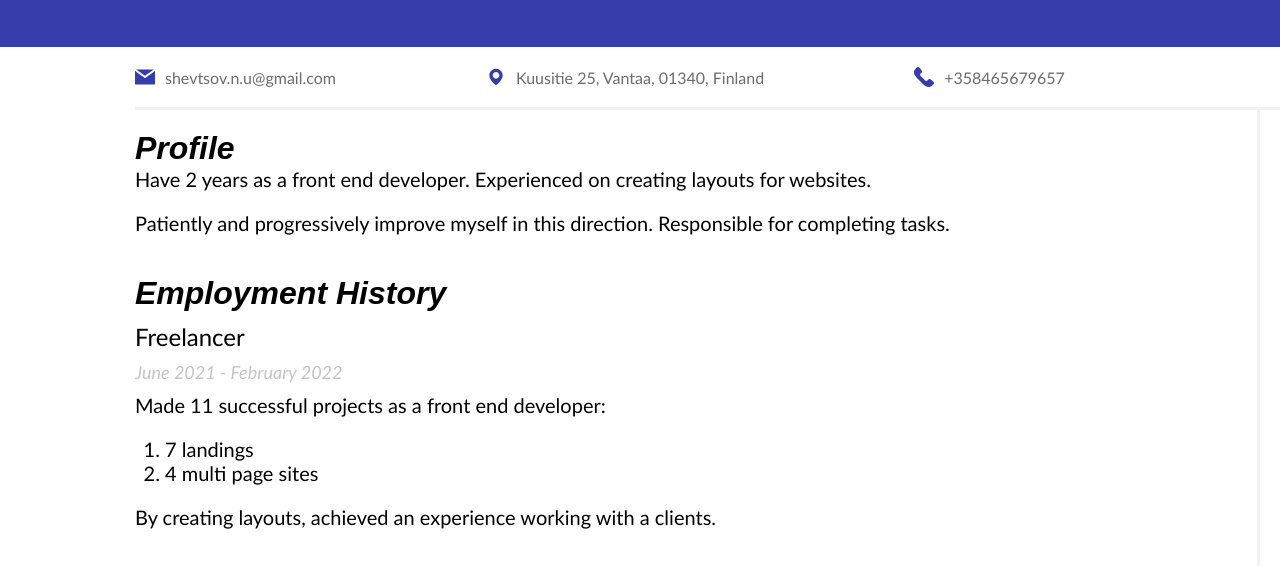
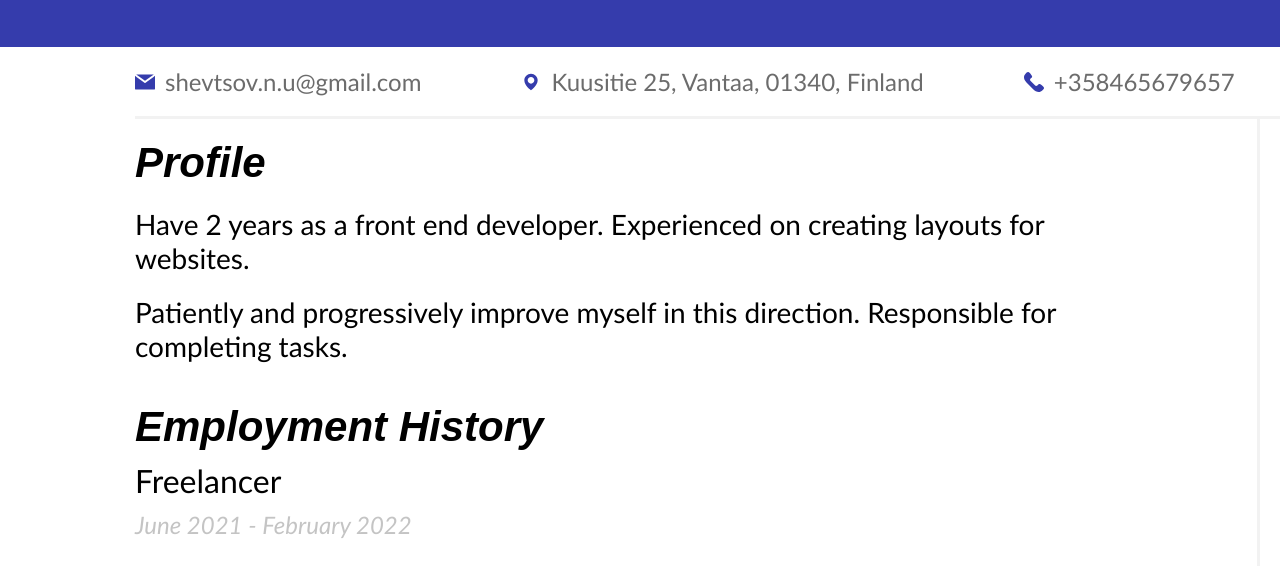
Before and after one commit to Remonone/CV, a plain HTML site: page index.html in a window 1280 px wide. Shown: the part 203-769 px from the top of the page. Drawn offline with Linux system fonts and the light colour scheme.

Commit message:
Style fix

```diff
--- a/style.css
+++ b/style.css
@@ -12,7 +12,7 @@
 
 h2{
     font-family: "Arial";
-    font-size: 32px;
+    font-size: 42px;
     font-style: italic;
 }
 
@@ -63,7 +63,7 @@ header{
 
 nav{
     display: flex;
-    gap: 150px;
+    gap: 100px;
     padding: 20px 0;
     border-bottom: 3px solid rgb(242, 242, 242);
 }
@@ -73,6 +73,7 @@ nav .link{
     gap: 10px;
     align-items: center;
     color: rgb(108, 108, 108);
+    font-size: 24px;
 }
 
 nav .link img{
@@ -102,6 +103,11 @@ article{
     padding-top: 20px;
 }
 
+article .description{
+    padding-top: 20px;
+    padding-right: 150px;
+}
+
 article .description p{
     padding-bottom: 20px;
 }
@@ -117,7 +123,7 @@ article .description p{
 }
 
 small{
-    font-size: 18px;
+    font-size: 24px;
     font-style: italic;
     color: rgb(196, 196, 196);
 }
@@ -125,9 +131,12 @@ small{
 .field{
     padding-top: 20px;
 }
+.field p{
+    font-size: 32px;
+}
 
 .main-info p, .main-info li{
-    font-size: 20px;
+    font-size: 28px;
 }
 
 .main-info li{
@@ -143,7 +152,7 @@ small{
 }
 
 .employment .position{
-    font-size: 24px;
+    font-size: 32px;
     padding-top: 10px;
 }
 
@@ -158,11 +167,11 @@ small{
 
 .education p{
     padding-top: 10px;
-    font-size: 24px;
+    font-size: 32px;
 }
 
 .skill .title{
-    font-size: 24px;
+    font-size: 32px;
     padding: 15px 0 10px;
     display: block;
 }
```
